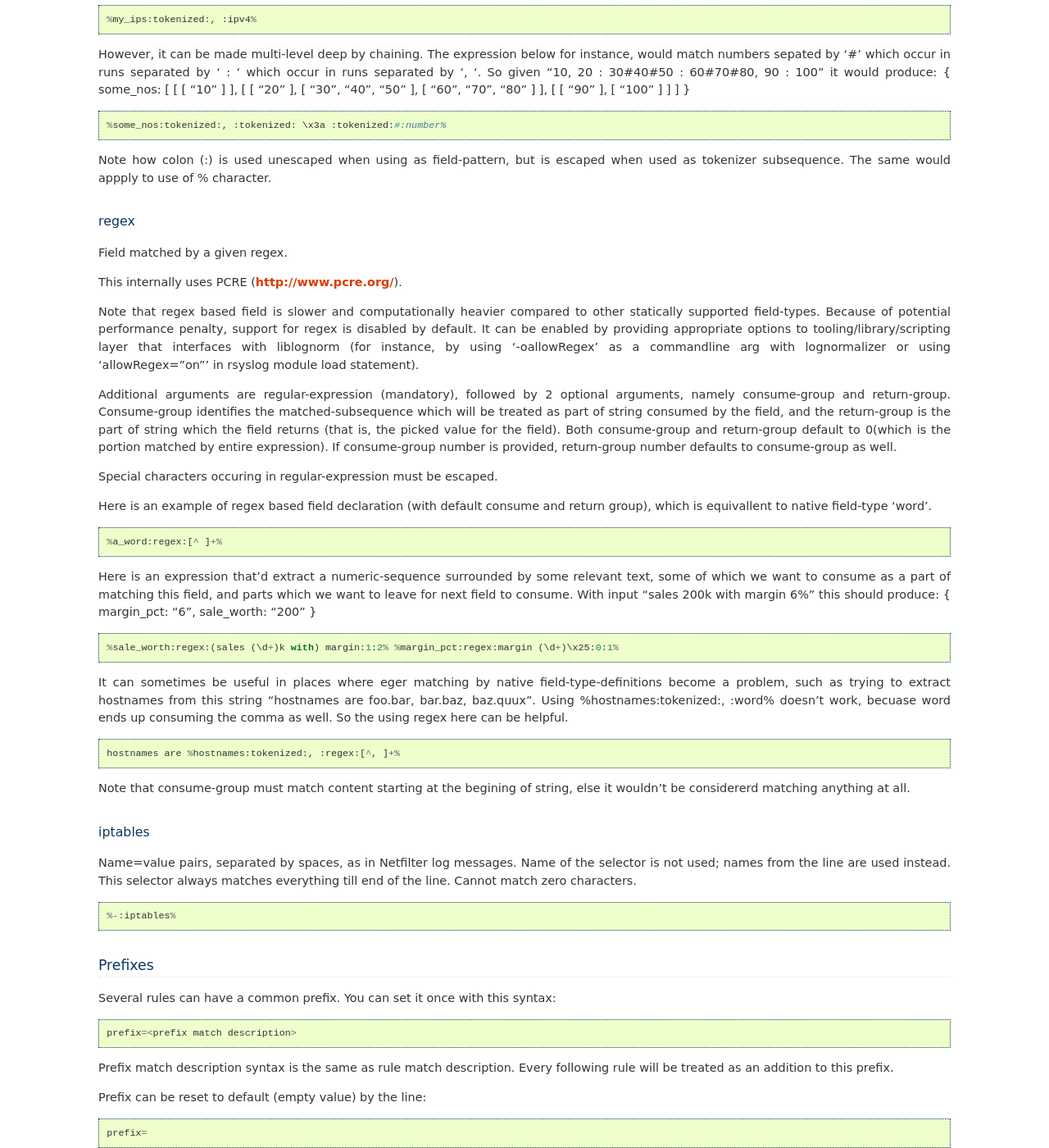
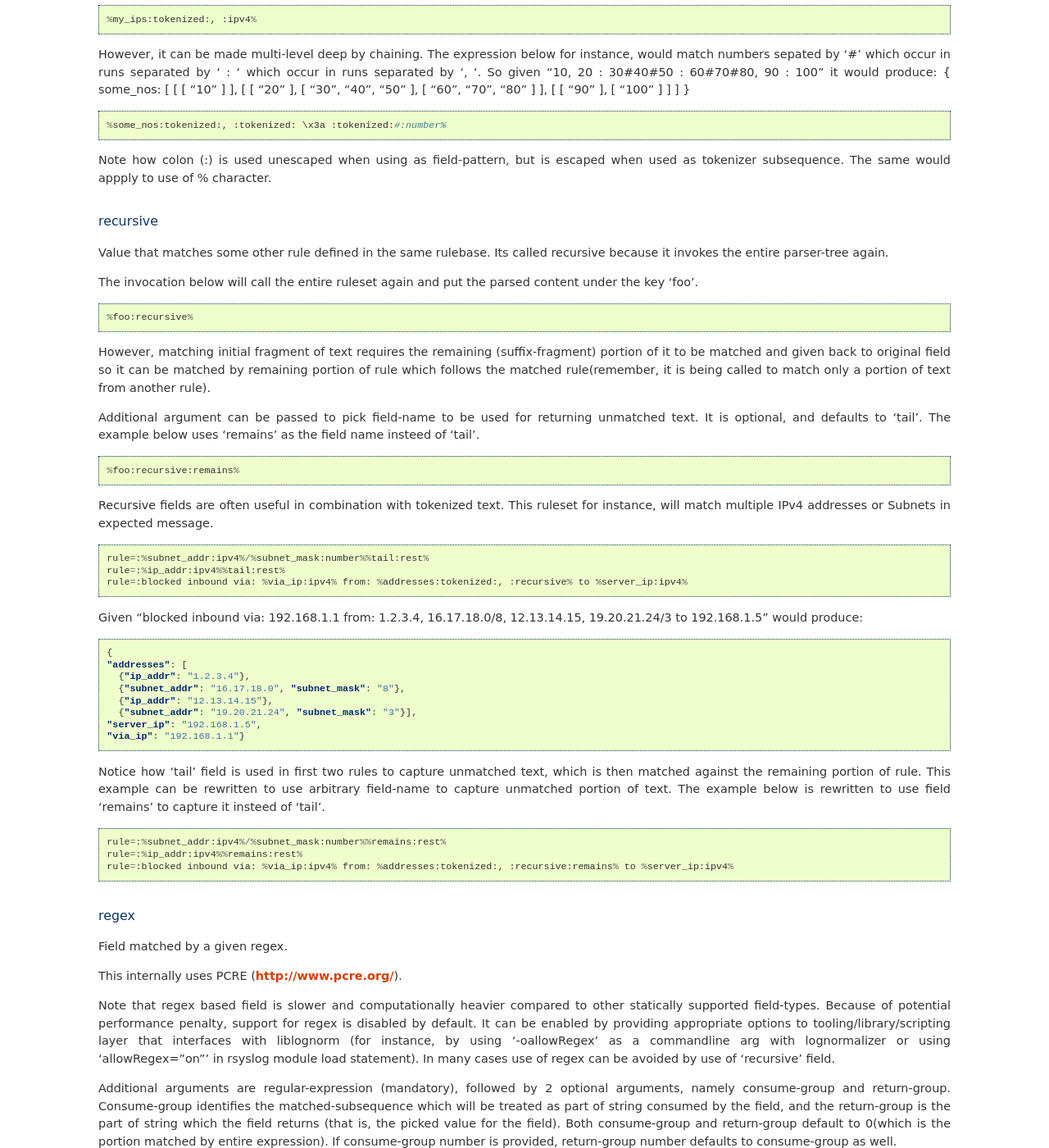
Before and after one commit to rsyslog/liblognorm, a Sphinx documentation site: the page built from doc/configuration.rst, in a window 1280 px wide and 1400 px high, scrolled down 3815 px. Shown: the whole window at 82% size. Built offline with Sphinx 7.4.7, drawn with Linux system fonts in a browser that asks for light colours.

Commit message:
updated doc for recursive field

```diff
--- a/doc/configuration.rst
+++ b/doc/configuration.rst
@@ -258,6 +258,69 @@ it would produce: { some_nos: [ [ [ "10" ] ], [ [ "20" ], [ "30", "40", "50" ],
 Note how colon (:) is used unescaped when using as field-pattern, but is escaped when
 used as tokenizer subsequence. The same would appply to use of % character.
 
+recursive
+#########
+
+Value that matches some other rule defined in the same rulebase. Its called
+recursive because it invokes the entire parser-tree again.
+
+The invocation below will call the entire ruleset again and put the parsed
+content under the key 'foo'.
+
+::
+
+    %foo:recursive%
+
+However, matching initial fragment of text requires the remaining
+(suffix-fragment) portion of it to be matched and given back to
+original field so it can be matched by remaining portion of rule
+which follows the matched rule(remember, it is being called to match
+only a portion of text from another rule).
+
+Additional argument can be passed to pick field-name to be used for
+returning unmatched text. It is optional, and defaults to 'tail'. The
+example below uses 'remains' as the field name insteed of 'tail'.
+
+::
+
+    %foo:recursive:remains%
+
+Recursive fields are often useful in combination with tokenized text.
+This ruleset for instance, will match multiple IPv4 addresses or
+Subnets in expected message.
+
+::
+
+    rule=:%subnet_addr:ipv4%/%subnet_mask:number%%tail:rest%
+    rule=:%ip_addr:ipv4%%tail:rest%
+    rule=:blocked inbound via: %via_ip:ipv4% from: %addresses:tokenized:, :recursive% to %server_ip:ipv4%
+
+Given "blocked inbound via: 192.168.1.1 from: 1.2.3.4, 16.17.18.0/8, 12.13.14.15, 19.20.21.24/3 to 192.168.1.5"
+would produce:
+
+.. code-block:: json
+
+  {
+  "addresses": [
+    {"ip_addr": "1.2.3.4"},
+    {"subnet_addr": "16.17.18.0", "subnet_mask": "8"},
+    {"ip_addr": "12.13.14.15"},
+    {"subnet_addr": "19.20.21.24", "subnet_mask": "3"}],
+  "server_ip": "192.168.1.5",
+  "via_ip": "192.168.1.1"}
+
+Notice how 'tail' field is used in first two rules to capture unmatched
+text, which is then matched against the remaining portion of rule.
+This example can be rewritten to use arbitrary field-name to capture
+unmatched portion of text. The example below is rewritten to use field
+'remains' to capture it insteed of 'tail'.
+
+::
+
+    rule=:%subnet_addr:ipv4%/%subnet_mask:number%%remains:rest%
+    rule=:%ip_addr:ipv4%%remains:rest%
+    rule=:blocked inbound via: %via_ip:ipv4% from: %addresses:tokenized:, :recursive:remains% to %server_ip:ipv4%
+
 regex
 #####
 
@@ -270,7 +333,8 @@ compared to other statically supported field-types. Because of potential
 performance penalty, support for regex is disabled by default. It can be enabled
 by providing appropriate options to tooling/library/scripting layer that interfaces with
 liblognorm (for instance, by using '-oallowRegex' as a commandline arg with lognormalizer
-or using 'allowRegex="on"' in rsyslog module load statement).
+or using 'allowRegex="on"' in rsyslog module load statement). In many cases use of regex
+can be avoided by use of 'recursive' field.
 
 Additional arguments are regular-expression (mandatory), followed by 2 optional arguments,
 namely consume-group and return-group. Consume-group identifies the matched-subsequence
```
